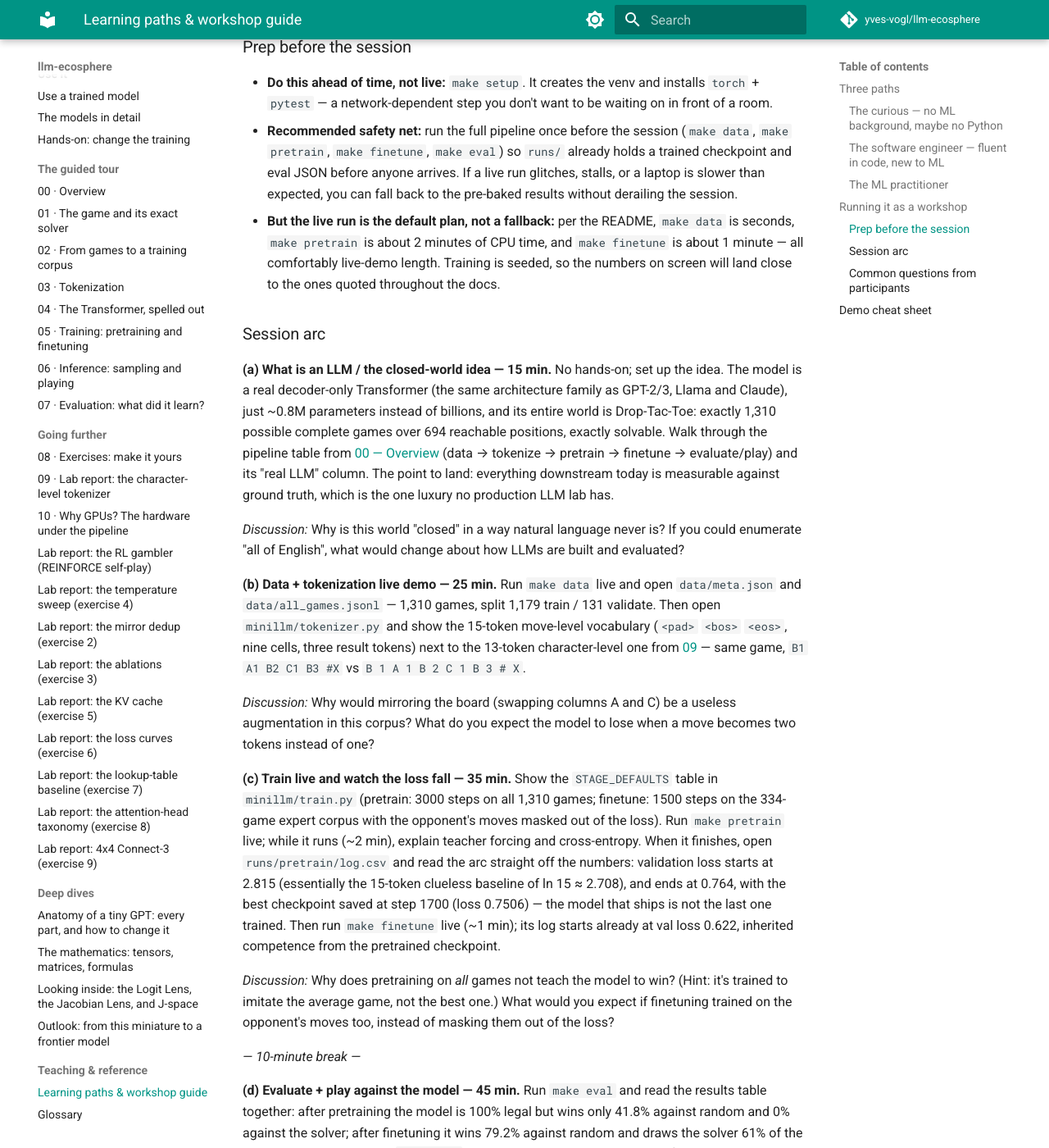
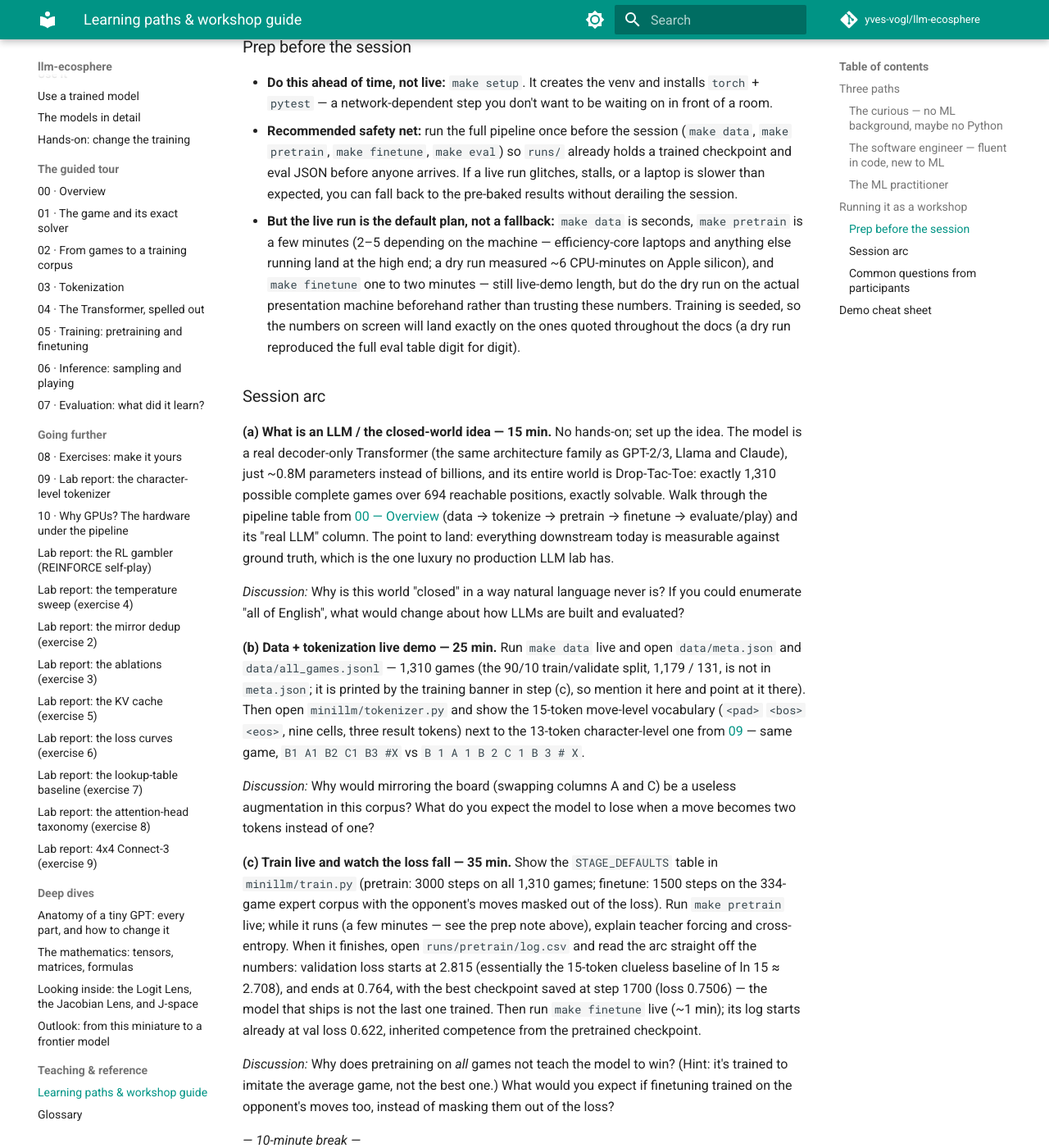
Before and after one commit to yves-vogl/llm-ecosphere, an MkDocs documentation site: the page built from docs/learning-paths.md, in a window 1280 px wide and 1400 px high, scrolled down 3172 px. Shown: the whole window at 82% size. Built offline with MkDocs 1.6.1 and Material for MkDocs 9.7.7, drawn with Linux system fonts in a browser that asks for light colours; comment, search, counter and statistics services are not loaded; some of the changed text lies outside the part shown.

Commit message:
docs: workshop dry-run fixes - timings, anchors, stale counts (#60)
Closes #17

Workshop dry run performed end-to-end against `docs/learning-paths.md`
on a fresh clone and fresh venv (Apple-silicon laptop, uv). Full
findings as a comment on #17; this PR carries the friction fixes.

## What the dry run confirmed

- Every command in the script works, including `make play` / `--raw
--show-probs` (also piped) and the full demo cheat sheet.
- Training is seeded as promised: the dry run reproduced the reference
eval table **digit for digit** (79.2/14.5/6.2 vs random, 0/61/39 vs
solver, 86.5% optimal moves) and both best-val losses (0.7506 / 0.4771).
- `make setup` is seconds with a warm uv cache; `make data` seconds;
`make eval` ~11 s.

## Friction fixed

1. **Timing claims**: `make pretrain` measured ~6 CPU-minutes (682 s
wall under load) on an efficiency-core laptop vs the advertised "~2
min". The workshop script now gives a 2–5-minute range and tells
presenters to dry-run on the actual presentation machine; README
quickstart softened accordingly.
2. **Step (b)** pointed at `data/meta.json` for the 1,179/131 split —
meta.json doesn't contain it; reworded to point at the training banner
in step (c).
3. Bare `python -m minillm.inspect_attention` in step (e) →
`.venv/bin/python` (fails without an activated venv).
4. Two broken anchors in `docs/the-models.md` (`#finetuning--sft`,
exercise-10 slug).
5. Hardcoded test counts (README "86 unit tests" / "76 tests", docs/09
"56 tests") go stale with every exercise PR — de-hardcoded.

```diff
--- a/docs/learning-paths.md
+++ b/docs/learning-paths.md
@@ -157,11 +157,15 @@ parts.
   already holds a trained checkpoint and eval JSON before anyone arrives.
   If a live run glitches, stalls, or a laptop is slower than expected, you
   can fall back to the pre-baked results without derailing the session.
-- **But the live run is the default plan, not a fallback:** per the
-  README, `make data` is seconds, `make pretrain` is about 2 minutes of CPU
-  time, and `make finetune` is about 1 minute — all comfortably live-demo
-  length. Training is seeded, so the numbers on screen will land close to
-  the ones quoted throughout the docs.
+- **But the live run is the default plan, not a fallback:** `make data`
+  is seconds, `make pretrain` is a few minutes (2–5 depending on the
+  machine — efficiency-core laptops and anything else running land at
+  the high end; a dry run measured ~6 CPU-minutes on Apple silicon), and
+  `make finetune` one to two minutes — still live-demo length, but do
+  the dry run on the actual presentation machine beforehand rather than
+  trusting these numbers. Training is seeded, so the numbers on screen
+  will land exactly on the ones quoted throughout the docs (a dry run
+  reproduced the full eval table digit for digit).
 
 ### Session arc
 
@@ -180,8 +184,10 @@ is? If you could enumerate "all of English", what would change about how
 LLMs are built and evaluated?
 
 **(b) Data + tokenization live demo — 25 min.** Run `make data` live and
-open `data/meta.json` and `data/all_games.jsonl` — 1,310 games, split
-1,179 train / 131 validate. Then open `minillm/tokenizer.py` and show the
+open `data/meta.json` and `data/all_games.jsonl` — 1,310 games (the
+90/10 train/validate split, 1,179 / 131, is not in `meta.json`; it is
+printed by the training banner in step (c), so mention it here and point
+at it there). Then open `minillm/tokenizer.py` and show the
 15-token move-level vocabulary (`<pad>` `<bos>` `<eos>`, nine cells, three
 result tokens) next to the 13-token character-level one from
 [09](09-char-tokenizer-lab.md) — same game, `B1 A1 B2 C1 B3 #X` vs
@@ -195,7 +201,8 @@ when a move becomes two tokens instead of one?
 `STAGE_DEFAULTS` table in `minillm/train.py` (pretrain: 3000 steps on all
 1,310 games; finetune: 1500 steps on the 334-game expert corpus with the
 opponent's moves masked out of the loss). Run `make pretrain` live; while it
-runs (~2 min), explain teacher forcing and cross-entropy. When it finishes,
+runs (a few minutes — see the prep note above), explain teacher forcing and
+cross-entropy. When it finishes,
 open `runs/pretrain/log.csv` and read the arc straight off the numbers:
 validation loss starts at 2.815 (essentially the 15-token clueless baseline
 of ln 15 ≈ 2.708), and ends at 0.764, with the best checkpoint saved at step
```
Also changed, not shown: other parts of docs/learning-paths.md (+1 -1 lines), README.md (+4 -4 lines), docs/09-char-tokenizer-lab.md (+1 -1 lines), docs/the-models.md (+2 -2 lines).
